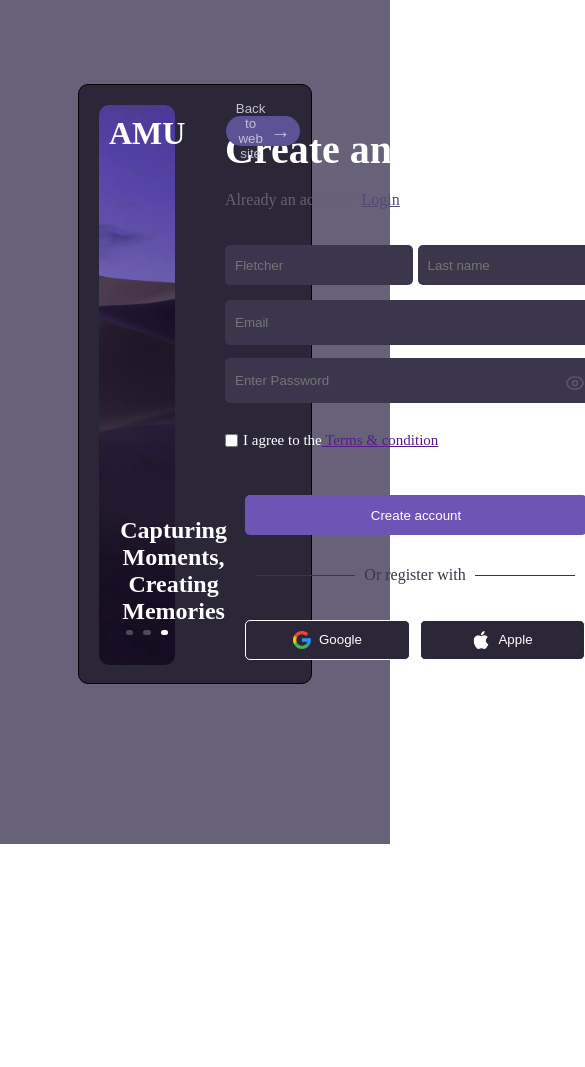
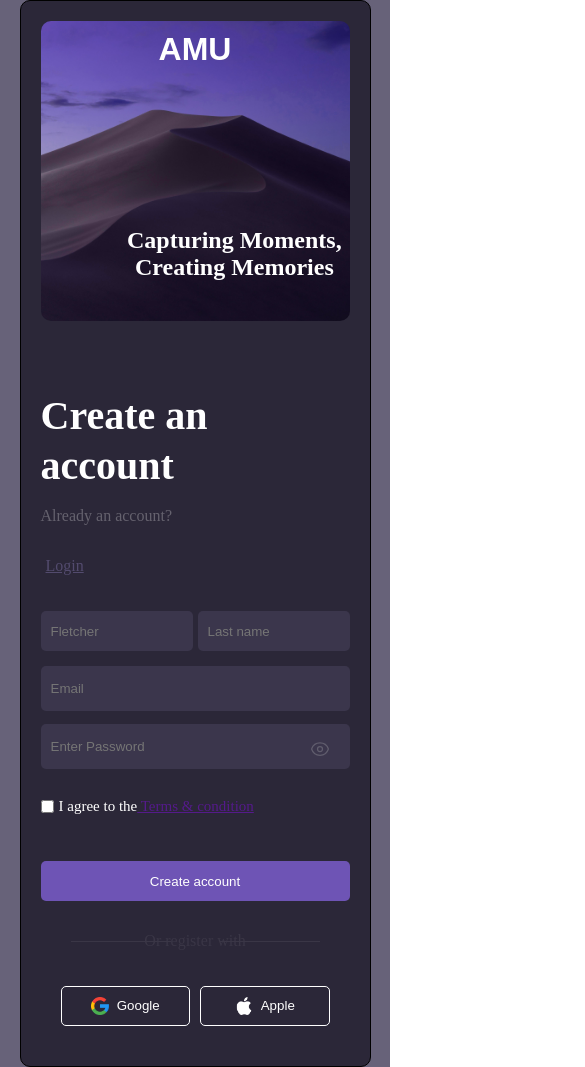
Before and after one commit to Ayushsingh62/AMU-UI, a plain HTML site: page index.html in a window 390 px wide. Shown: the top 1067 px of the page, 585 px wide, since content can reach past the window. Before the commit the page ends 844 px from the top, so only its background shows below. Drawn offline with Linux system fonts and the light colour scheme; a web font is replaced by a local one.

Commit message:
third commit

```diff
--- a/index.html
+++ b/index.html
@@ -6,6 +6,9 @@
     <meta name="viewport" content="width=device-width, initial-scale=1.0">
     <title>AMU UI</title>
     <link rel="stylesheet" href="style.css">
+    <link rel="preconnect" href="https://fonts.googleapis.com">
+<link rel="preconnect" href="https://fonts.gstatic.com" crossorigin>
+<link href="https://fonts.googleapis.com/css2?family=Wallpoet&display=swap" rel="stylesheet">
 </head>
 
 <body>
--- a/style.css
+++ b/style.css
@@ -49,6 +49,7 @@ font-family: 'Times New Roman', Times, serif;
  h1{
     color: white;
     padding: 10px;
+    font-family: "Wallpoet", sans-serif;
  }
  h2{
     color: white;
@@ -203,19 +204,19 @@ margin-top: 15px;
     content: '';
     position: absolute;
     top: 50%;
-    width: 100px; /* Length of the lines */
-    height: 1px; /* Thickness of the lines */
-    background:rgb(58,54,70); /* Color of the lines */
+    width: 100px;
+    height: 1px;
+    background:rgb(58,54,70);
 }
 
 .or-para::before {
-    left: 0; /* Align to the left */
-    margin-left: 30px; /* Adjust for spacing */
+    left: 0;
+    margin-left: 30px;
 }
 
 .or-para::after {
-    right: 0; /* Align to the right */
-    margin-right: 30px; /* Adjust for spacing */
+    right: 0;
+    margin-right: 30px;
 }
 
 .password-input{
@@ -256,4 +257,58 @@ margin-top: 15px;
 .hr hr:nth-child(3) {
     background-color: white;
     border:none;
+
 }
+
+@media (max-width: 768px) {
+    .container{
+        width: 100%;
+        height: auto;
+    }
+    .box {
+        width: 90%;
+        flex-direction: column;
+        height: auto;
+        left: 5%;
+        top: 5%;
+    }
+
+    .left-section,
+    .right-section {
+        width: 100%;
+        height: auto;
+    }
+
+    .left {
+        height: 300px;
+        display: flex;
+        align-items: first baseline;
+        justify-content: center;
+       text-align: center;
+
+
+    }
+
+
+
+    .left button{
+        display: none;
+    }
+
+    .input-two input {
+        width: 100%;
+    }
+
+    .btn {
+        width: 100%;
+        margin-left: 0;
+    }
+
+    .anncor {
+        flex-direction: column;
+        align-items: flex-start;
+    }
+    hr{
+        display: none;
+    }
+}
```
